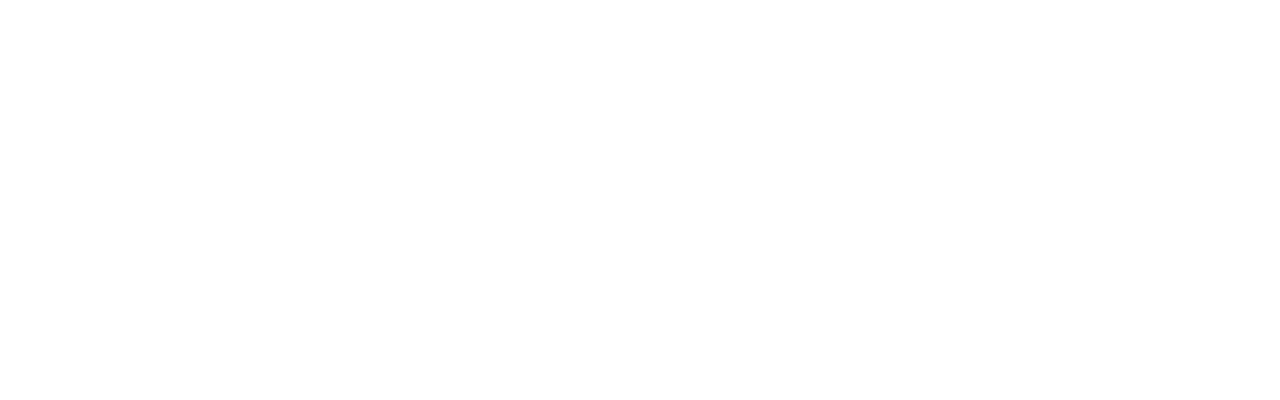
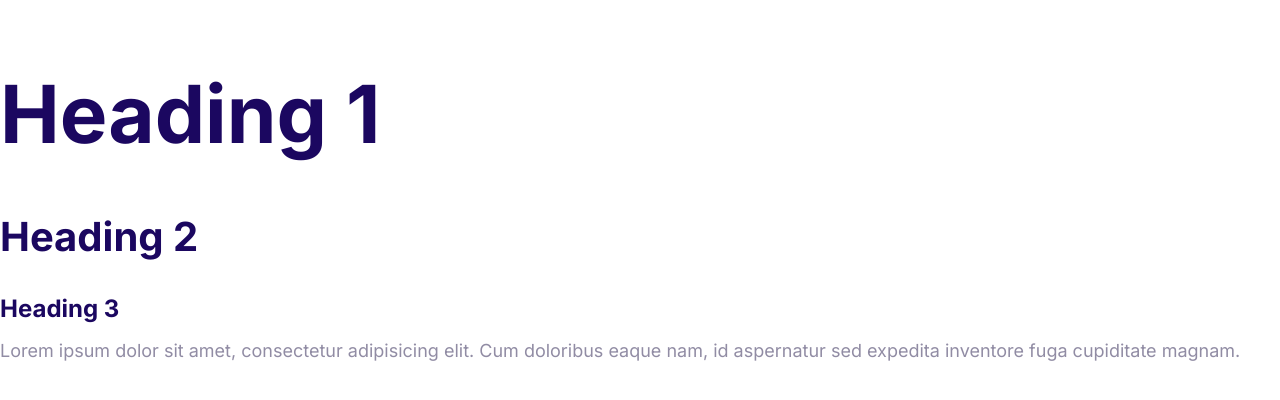
Before and after one commit to Eyramdecutt/eyram, a plain HTML site: page index.html in a window 1280 px wide. Drawn offline with Linux system fonts and the light colour scheme.

Commit message:
Define the styles for the fonts.

```diff
--- a/css/styles.css
+++ b/css/styles.css
@@ -3,5 +3,56 @@
     --color-secondary: #00d9ff;
     --color-accent: #ff3400;
     --color-headings: #1b0760;
-    --color-primary: #918ca4;
+    --color-body: #918ca4;
 }
+
+html {
+    /* 62.5% of 16px = 10px */
+    font-size: 62.5%;
+}
+
+body {
+    font-family: Inter, Arial, Helvetica, sans-serif;
+    color: var(--color-body);
+    font-size: 2.4rem;
+    line-height: 1.5;
+}
+
+h1, h2, h3 {
+    color: var(--color-headings);
+    margin-bottom: 1rem;
+}
+
+h1 {
+    font-size: 7rem;
+}
+
+h2 {
+    font-size: 4rem;
+}
+
+h3 {
+    font-size: 3rem;
+}
+
+p {
+    margin-top: 0;
+}
+
+@media screen and (min-width: 1024px) {
+    body {
+        font-size: 1.8rem;
+    }
+
+    h1 {
+        font-size: 8rem;
+    }
+
+    h2 {
+        font-size: 4rem;
+    }
+
+    h3 {
+        font-size: 2.4rem;
+    }
+}
--- a/index.html
+++ b/index.html
@@ -4,10 +4,16 @@
     <meta charset="UTF-8">
     <meta name="viewport" content="width=device-width, initial-scale=1.0">
     <title>Document</title>
+    <link rel="preconnect" href="https://fonts.gstatic.com" crossorigin>
+<link href="https://fonts.googleapis.com/css2?family=Inter:wght@400;700&display=swap" rel="stylesheet">
     <link rel="stylesheet" href="css/normalize.css">
     <link rel="stylesheet" href="css/styles.css">
 </head>
 <body>
+    <h1>Heading 1</h1>
+    <h2>Heading 2</h2>
+    <h3>Heading 3</h3>
+    <p>Lorem ipsum dolor sit amet, consectetur adipisicing elit. Cum doloribus eaque nam, id aspernatur sed expedita inventore fuga cupiditate magnam.</p>
 
 </body>
 </html>
```
